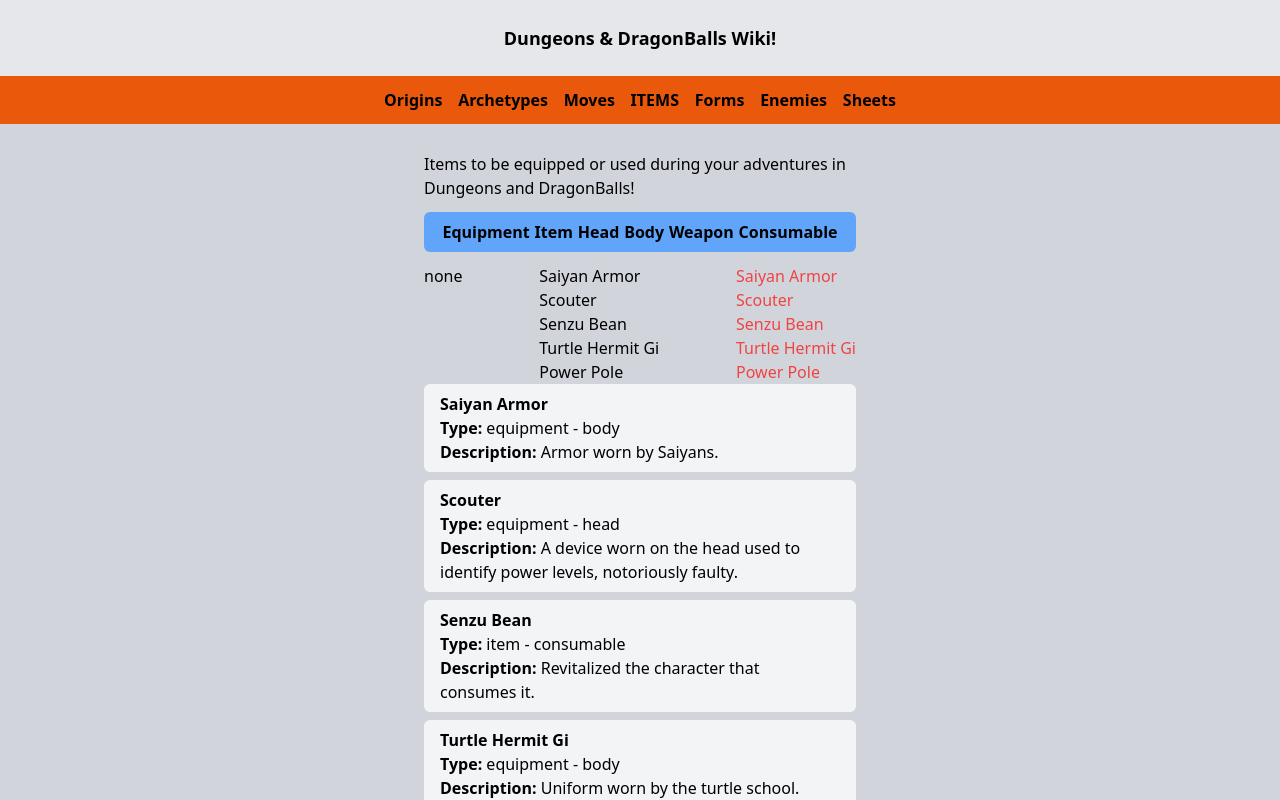
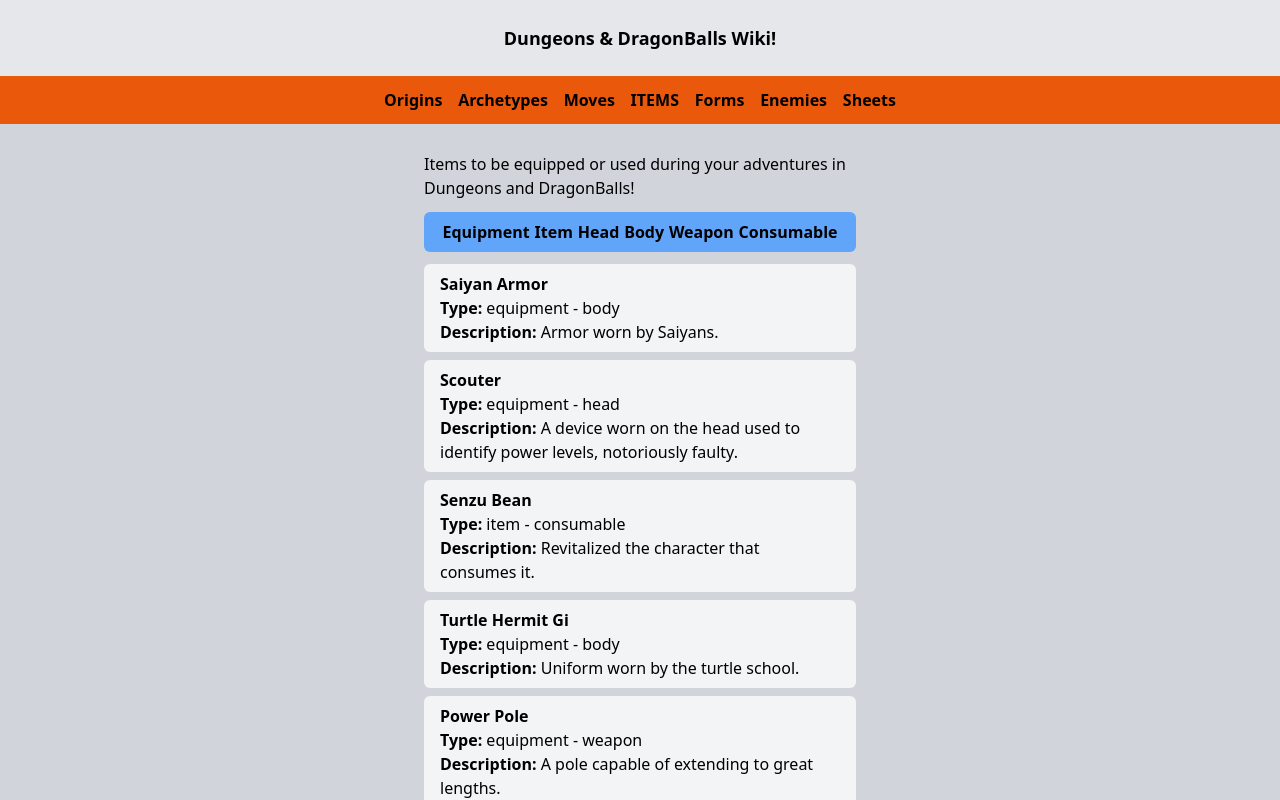
Before and after one commit to KylePep/ddbwiki, a Next.js app: page /items in a window 1280 px wide. Shown: the top 800 px of the page. Built offline with nearby package versions, Linux system fonts and the light colour scheme.

Commit message:
Fixed warning coming from imports of data.json in index.js

```diff
--- a/app/components/FilterList.tsx
+++ b/app/components/FilterList.tsx
@@ -37,7 +37,7 @@
     if (sortBy !== "none"){
       categoryFilterArr.forEach(str => {
         const words = str.split('.')
-        const category = words[0]
+        const category = words[0] as keyof ListItem;
         const filter = words[1]
       if (sortBy.toLowerCase() === filter){
           newList = LIST_TYPE.filter((l) => l[category] == filter)
@@ -53,25 +53,16 @@
   return (
     <div>
       <div className="flex justify-around my-3 font-bold bg-blue-400 px-4 py-2 rounded-md ">
-      {filterLables.map((sort: any, i) => (
-        <button className="hover:text-white" onClick={()=>sortBy(sort)} key={i}>{sort}</button>
+      {filterLables.map((sort: string, i) => (
+        <button
+        className={`hover:text-white ${sortedBy === sort ? 'capitalize' : ''}`}
+        onClick={()=>sortBy(sort)}
+        key={i}
+        >
+          {sortedBy != `${sort}` ? `${sort}` : `${sort.toUpperCase()}`}
+          </button>
       ))}
-    </div>
-    <div className='flex justify-between'>
-    <div>{sortedBy}</div>
-        <div>
-
-      {list.map((sort: any, i) => (
-        <div className=""key={i}>{sort.title}</div>
-      ))}
-        </div>
-        <div>
-      {LIST_TYPE.map((sort: any, i) => (
-        <div className="text-red-500"key={i}>{sort.title}</div>
-      ))}
-
-        </div>
-    </div>
+      </div>
     </div>
     )
 }
--- a/shared/constants/index.js
+++ b/shared/constants/index.js
@@ -1,10 +1,13 @@
 import * as data from './data.json'
 import * as moveData from './moveData.json'
 
-export const CHARACTER_TYPES = data.CHARACTER_TYPES
-export const ORIGIN_TYPES = data.ORIGIN_TYPES
-export const ARCHETYPE_TYPES = data.ARCHETYPE_TYPES
-export const FORM_TYPES = data.FORM_TYPES
-export const ITEM_TYPES = data.ITEM_TYPES
-export const MOVE_TYPES = moveData.MOVE_TYPES
-export const ENEMY_TYPES = data.ENEMY_TYPES
+export const {
+  CHARACTER_TYPES,
+  ORIGIN_TYPES,
+  ARCHETYPE_TYPES,
+  FORM_TYPES,
+  ITEM_TYPES,
+  ENEMY_TYPES
+} = data;
+
+export const { MOVE_TYPES } = moveData
```
